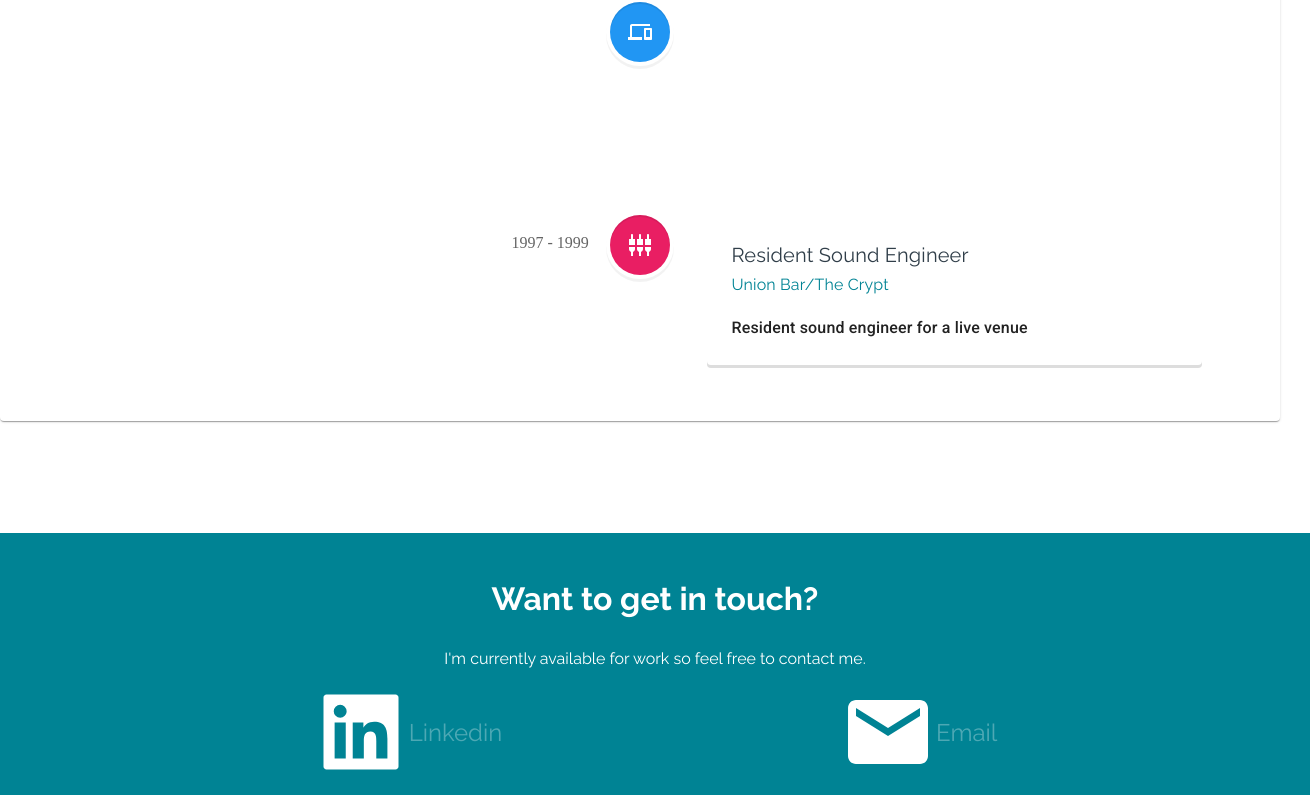
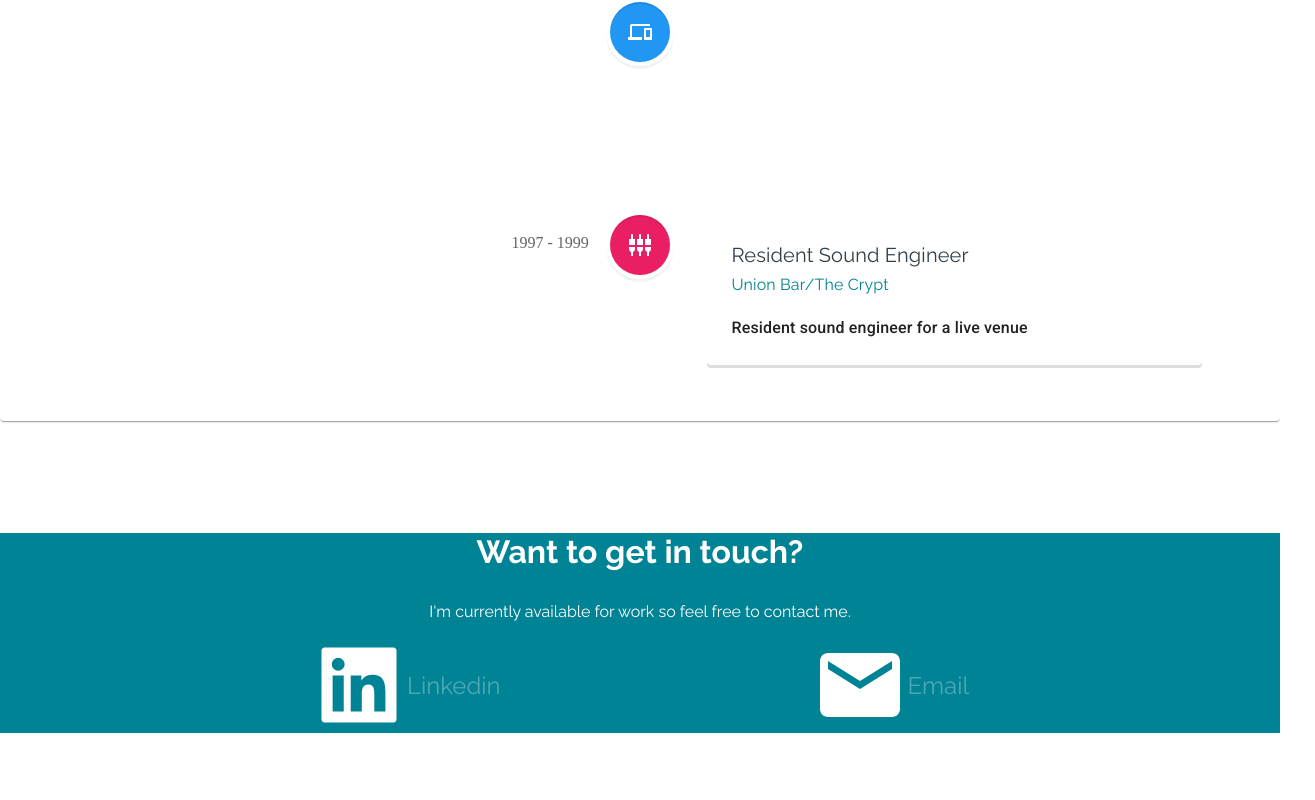
Before and after one commit to 789ni812/my-portfolio, a React (Create React App) app: page / in a window 1280 px wide. Shown: the part 7223-8023 px from the top of the page, 1315 px wide, since content can reach past the window. After the commit the page ends 7956 px from the top, so only its background shows below. Built offline with nearby package versions, Linux system fonts and the light colour scheme.

Commit message:
Basic update to README file

```diff
--- a/src/components/ui/Footer/Footer.js
+++ b/src/components/ui/Footer/Footer.js
@@ -10,7 +10,6 @@ const useStyles = makeStyles((theme) => ({
   footer: {
     backgroundColor: theme.palette.secondary.dark,
     width: "100%",
-    padding: "15px",
   },
   gridItem: {
     margin: "3em",
@@ -79,7 +78,7 @@ const Footer = () => {
       <Grid
         container
         justify="space-evenly"
-        spacing={5}
+        spacing={0}
         className={classes.mainContainer}
       >
         <Grid
```
Also changed, not shown: 1 other file (tests, documents, lock files or other folders).
